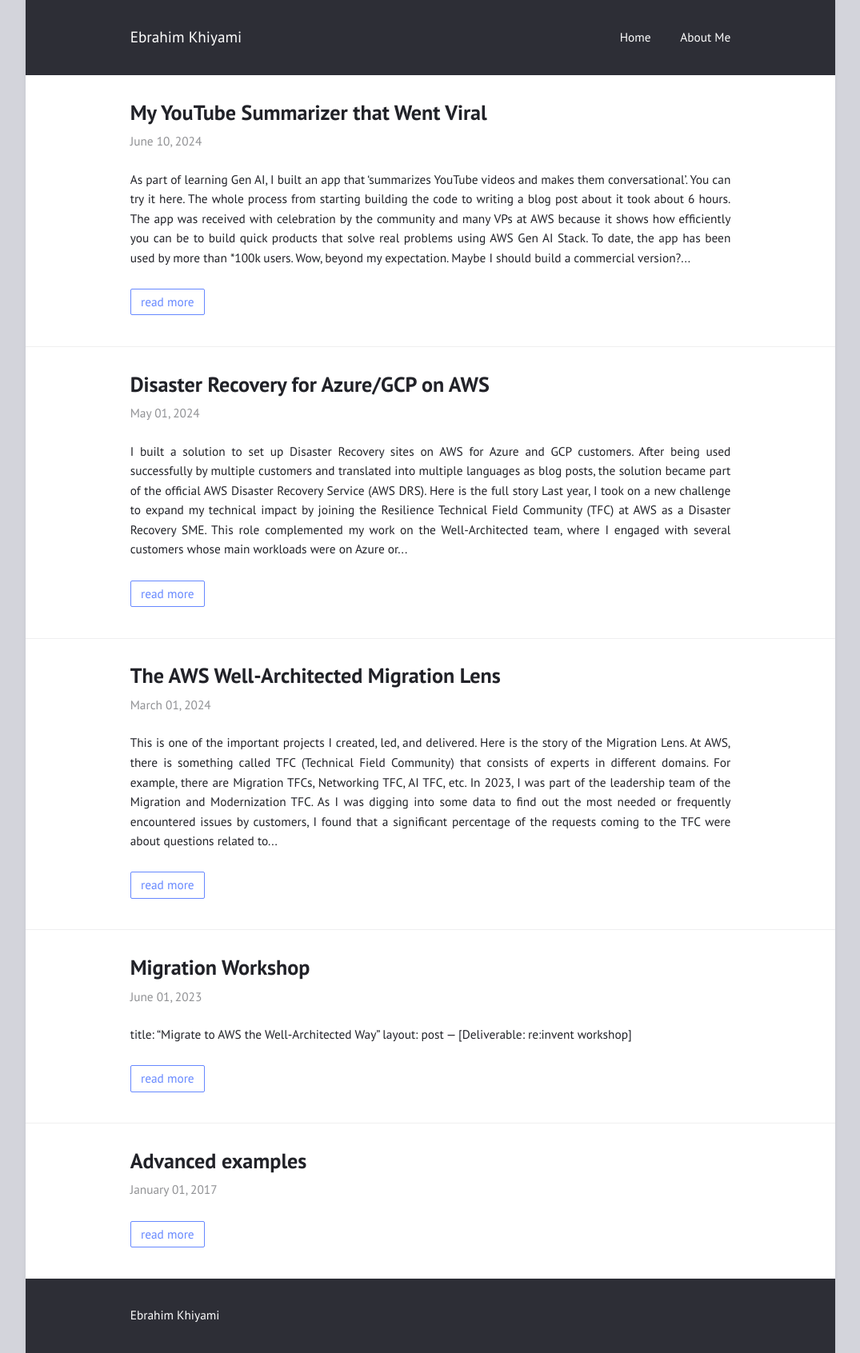
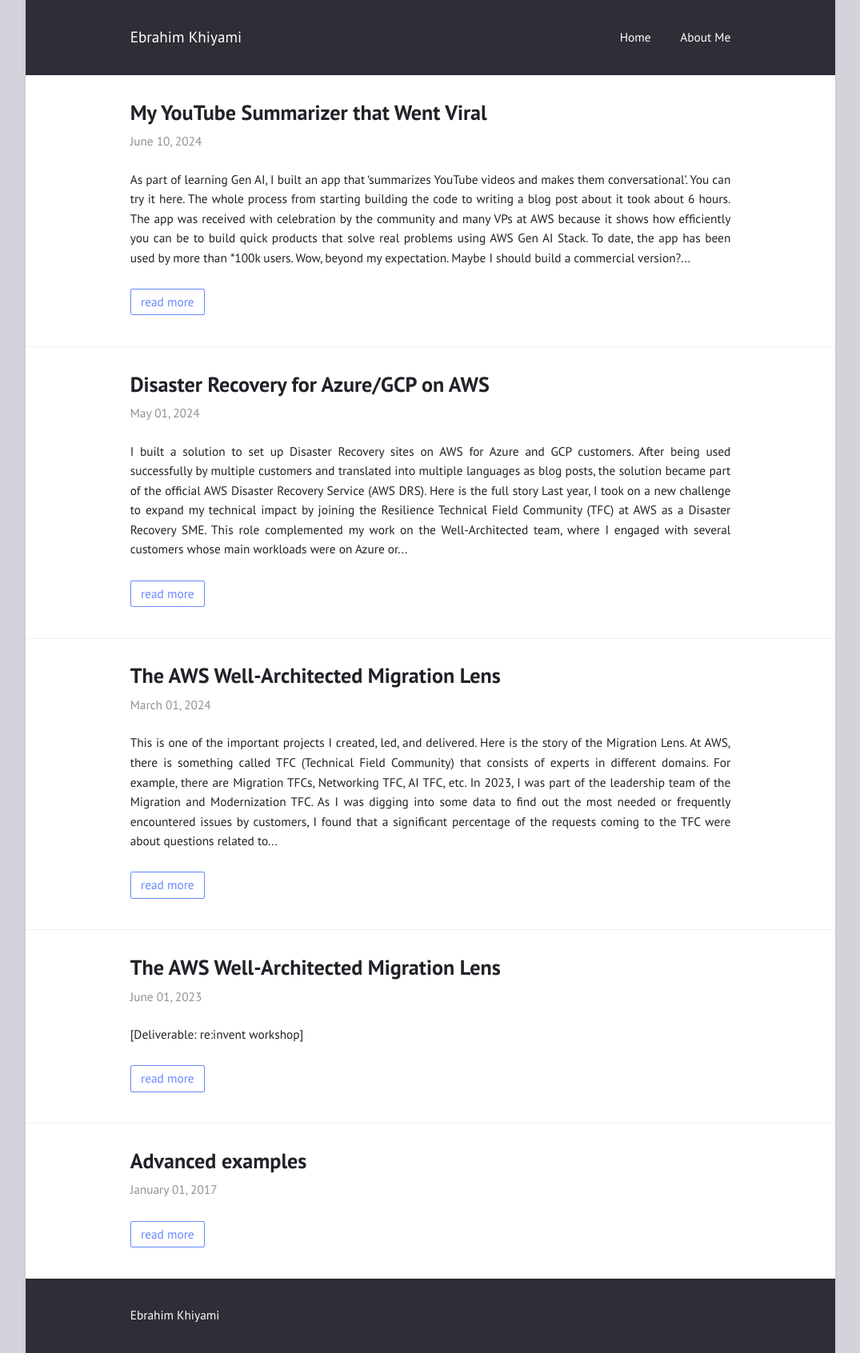
Before and after one commit to ekhiyami/ekhiyami.github.io, a Jekyll site: the page built from index.html, in a window 1280 px wide. Shown: the whole page at 80% size, without its empty margins (102-1177 px from the left). Built offline with Jekyll 4.4.1, drawn with Linux system fonts in a browser that asks for light colours.

Commit message:
Update 2023-06-01-migration-workshop.md

```diff
--- a/_posts/2023-06-01-migration-workshop.md
+++ b/_posts/2023-06-01-migration-workshop.md
@@ -1,6 +1,5 @@
-
 ---
-title:  "Migrate to AWS the Well-Architected Way"
+title:  "The AWS Well-Architected Migration Lens "
 layout: post
 ---
 
```
